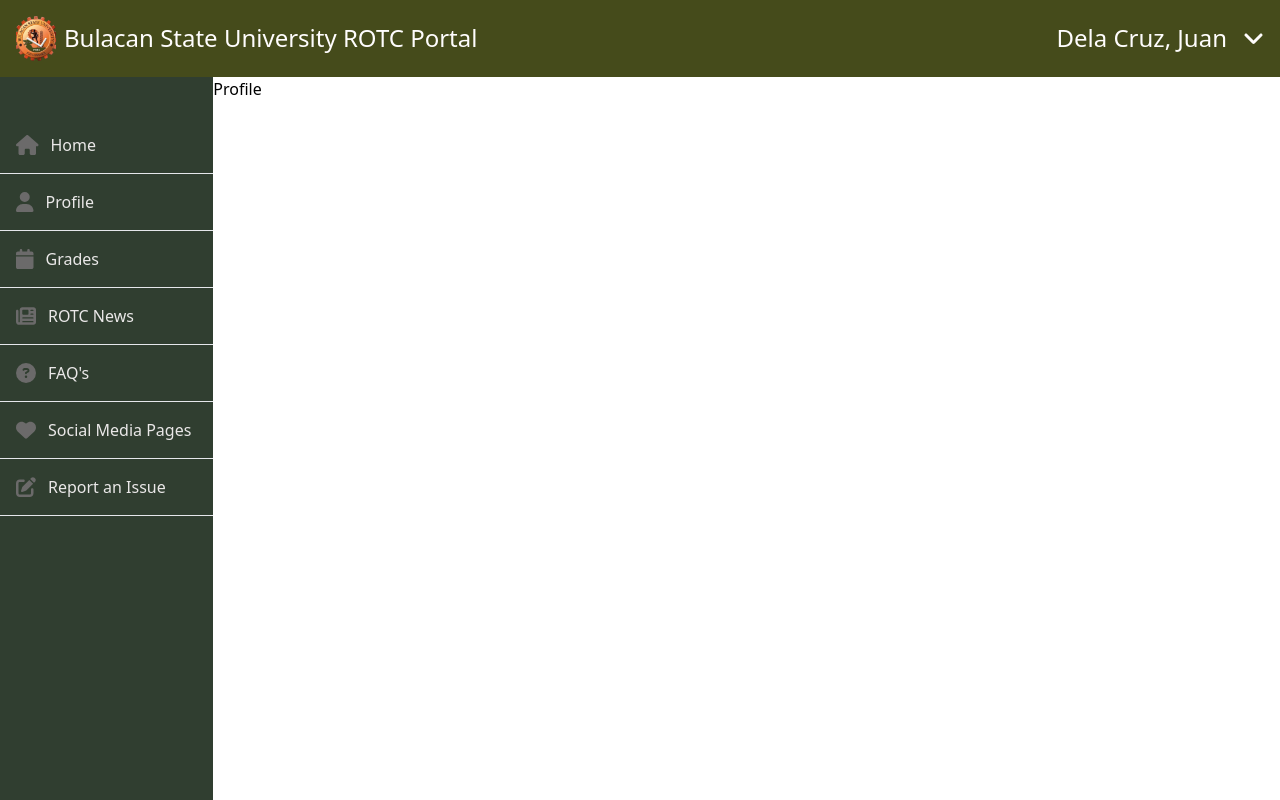
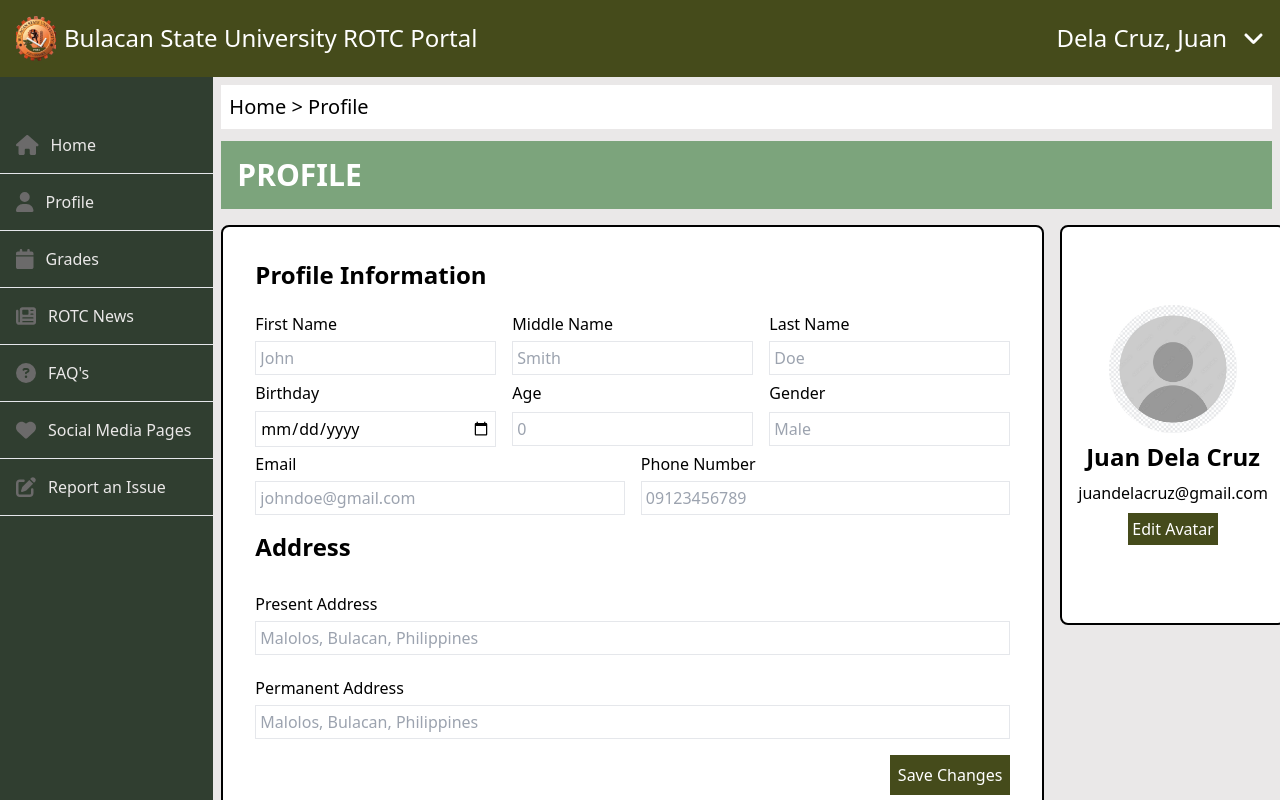
Before and after one commit to elli1216/attendance, a React (Vite) app: page /user/profile in a window 1280 px wide. Built offline with nearby package versions, Linux system fonts and the light colour scheme.

Commit message:
user profile and grades done

```diff
--- a/src/components/user/Grades.tsx
+++ b/src/components/user/Grades.tsx
@@ -1,8 +1,31 @@
-import React from 'react'
 
 const Grades = () => {
   return (
-    <div>Grades</div>
+    <div className="bg-mainColor pb-4 h-full">
+      <div className="flex-row justify-between p-2 ">
+        <div className="bg-white p-2 mb-3 text-xl">Home {'>'} Grades</div>
+        <div className="flex justify-between items-center bg-myGreen p-4 ">
+          <h1 className="font-semibold text-3xl text-white">Report of Grades</h1>
+          <select className="mt-2 p-1 bg-white border border-gray-300 rounded">
+            <option>2024-2025 1st Semester</option>
+            <option>2023-2024 2nd Semester</option>
+            <option>2023-2024 1st Semester</option>
+            <option>2022-2023 2nd Semester</option>
+            <option>2022-2023 1st Semester</option>
+          </select>
+        </div>
+      </div>
+      <div className="flex-row bg-white p-3">
+        <div className="grid grid-cols-[1fr_auto] m-2 gap-4">
+          <div className="border p-3 shadow-lg">
+            <h1>Subject:</h1>
+          </div>
+          <div className="border bg-gradeBgColor p-3 shadow-lg">
+            <h1>0.00</h1>
+          </div>
+        </div>
+      </div>
+    </div>
   )
 }
 
--- a/src/components/user/Profile.tsx
+++ b/src/components/user/Profile.tsx
@@ -1,8 +1,73 @@
-import React from 'react'
 
 const Profile = () => {
   return (
-    <div>Profile</div>
+    <div className="flex-row bg-mainColor pb-4">
+      <div className="flex-row justify-between p-2 ">
+        <div className="bg-white p-2 mb-3 text-xl">Home {'>'} Profile</div>
+        <div className="bg-myGreen p-4 font-semibold text-3xl text-white">PROFILE</div>
+      </div>
+      <div className="grid grid-cols-[1.5fr_1fr] m-2 gap-4">
+        <div className="flex-row bg-white p-8 border-2 border-black rounded-lg">
+          <h1 className="text-2xl font-bold mb-4">Profile Information</h1>
+          <div className="grid grid-cols-[repeat(3,1fr)] gap-4">
+            <div className="grid items-center grid-rows-2">
+              <label htmlFor="firstName">First Name</label>
+              <input className="border p-1" type="text" name="firstName" placeholder="John" />
+            </div>
+            <div className="grid items-center grid-rows-2">
+              <label htmlFor="middleName">Middle Name</label>
+              <input className="border p-1" type="text" name="middleName" placeholder="Smith" />
+            </div>
+            <div className="grid items-center grid-rows-2">
+              <label htmlFor="lastName">Last Name</label>
+              <input className="border p-1" type="text" name="lastName" placeholder="Doe" />
+            </div>
+          </div>
+          <div className="grid grid-cols-[3fr_1fr_1fr] gap-4">
+            <div className="grid items-center grid-rows-2">
+              <label htmlFor="birthdate">Birthday</label>
+              <input className="border p-1" type="date" name="birthdate" placeholder="johndoe@gmail.com" />
+            </div>
+            <div className="grid items-center grid-rows-2">
+              <label htmlFor="age">Age</label>
+              <input className="border p-1" type="number" name="age" placeholder="0" />
+            </div>
+            <div className="grid items-center grid-rows-2">
+              <label htmlFor="gender">Gender</label>
+              <input className="border p-1" type="gender" name="gender" placeholder="Male" />
+            </div>
+          </div>
+          <div className="grid grid-cols-[1fr_1fr] gap-4 mb-4">
+            <div className="grid items-center grid-rows-2">
+              <label htmlFor="email">Email</label>
+              <input className="border p-1" type="email" name="email" placeholder="johndoe@gmail.com" />
+            </div>
+            <div className="grid items-center grid-rows-2">
+              <label htmlFor="number">Phone Number</label>
+              <input className="border p-1" type="number" name="number" placeholder="09123456789" />
+            </div>
+          </div>
+          <h1 className="text-2xl font-bold mb-6">Address</h1>
+          <div className="grid grid-rows-[1fr_1fr] gap-4 mb-4">
+            <div className="grid items-center grid-rows-2">
+              <label htmlFor="presentAddress">Present Address</label>
+              <input className="border p-1" type="text" name="presentAddress" placeholder="Malolos, Bulacan, Philippines" />
+            </div>
+            <div className="grid items-center grid-rows-2">
+              <label htmlFor="permanentAddress">Permanent Address</label>
+              <input className="border p-1" type="text" name="permanentAddress" placeholder="Malolos, Bulacan, Philippines" />
+            </div>
+            <button className="flex bg-buttonColor text-white p-2 justify-center justify-self-end w-fit">Save Changes</button>
+          </div>
+        </div>
+        <div className="grid grid-rows-[repeat(4,_auto)] justify-center content-center justify-items-center gap-2 bg-white p-4 border-2 border-black rounded-lg h-[25rem]">
+          <img className="rounded-full w-32 h-32" src="/images/pfp_placeholder.png" alt="" />
+          <h1 className="font-bold text-2xl">Juan Dela Cruz</h1>
+          <h1 className="">juandelacruz@gmail.com</h1>
+          <button className="bg-buttonColor text-white p-1">Edit Avatar</button>
+        </div>
+      </div>
+    </div>
   )
 }
 
--- a/src/components/user/UserLayout.tsx
+++ b/src/components/user/UserLayout.tsx
@@ -4,11 +4,13 @@ import { Outlet } from 'react-router'
 
 const UserLayout = () => {
   return (
-    <div className='grid grid-rows-body h-screen'>
+    <div className='grid grid-rows-body h-[100vh]'>
       <Header />
-      <div className='grid grid-cols-mainContent'>
+      <div className='grid grid-cols-mainContent overflow-hidden'>
         <Sidebar />
-        <Outlet />
+        <div className='overflow-auto'>
+          <Outlet />
+        </div>
       </div>
     </div>
   )
--- a/src/components/user/UserMain.tsx
+++ b/src/components/user/UserMain.tsx
@@ -7,10 +7,10 @@ const Main = () => {
   const date = new Date();
 
   return (
-    <div className="flex-row bg-mainColor">
+    <div className="flex-row bg-mainColor overflow-auto h-full">
       <div className="flex-row justify-between p-2 ">
-        <div className="bg-white p-2 mb-3 text-xl">Home</div>
-        <div className="bg-green p-4 text-3xl"><span className="text-red">Welcome,</span> Juan Dela Cruz</div>
+        <div className="bg-myWhite p-2 mb-3 text-xl">Home</div>
+        <div className="bg-myGreen p-4 text-3xl"><span className="text-myRed">Welcome,</span> Juan Dela Cruz</div>
       </div>
       <div className="flex">
         <div className="grid grid-cols-2 grid-rows-2 gap-4 p-4">
--- a/tailwind.config.js
+++ b/tailwind.config.js
@@ -14,9 +14,11 @@ export default {
         sideBarHoverColor: '#3A473A',
         mainColor: '#EAE8E8',
         mainItemColor: '#5A8C5A',
-        white: '#FFFDFD',
-        green: '#7CA47C',
-        red: '#CB4900'
+        myWhite: '#FFFDFD',
+        myGreen: '#7CA47C',
+        myRed: '#CB4900',
+        buttonColor: '#454B1B',
+        gradeBgColor: '#EAE8E8'
       },
       gridTemplateColumns: {
         'mainContent': '1fr 5fr',
```
Also changed, not shown: public/images/pfp_placeholder.png (added).
